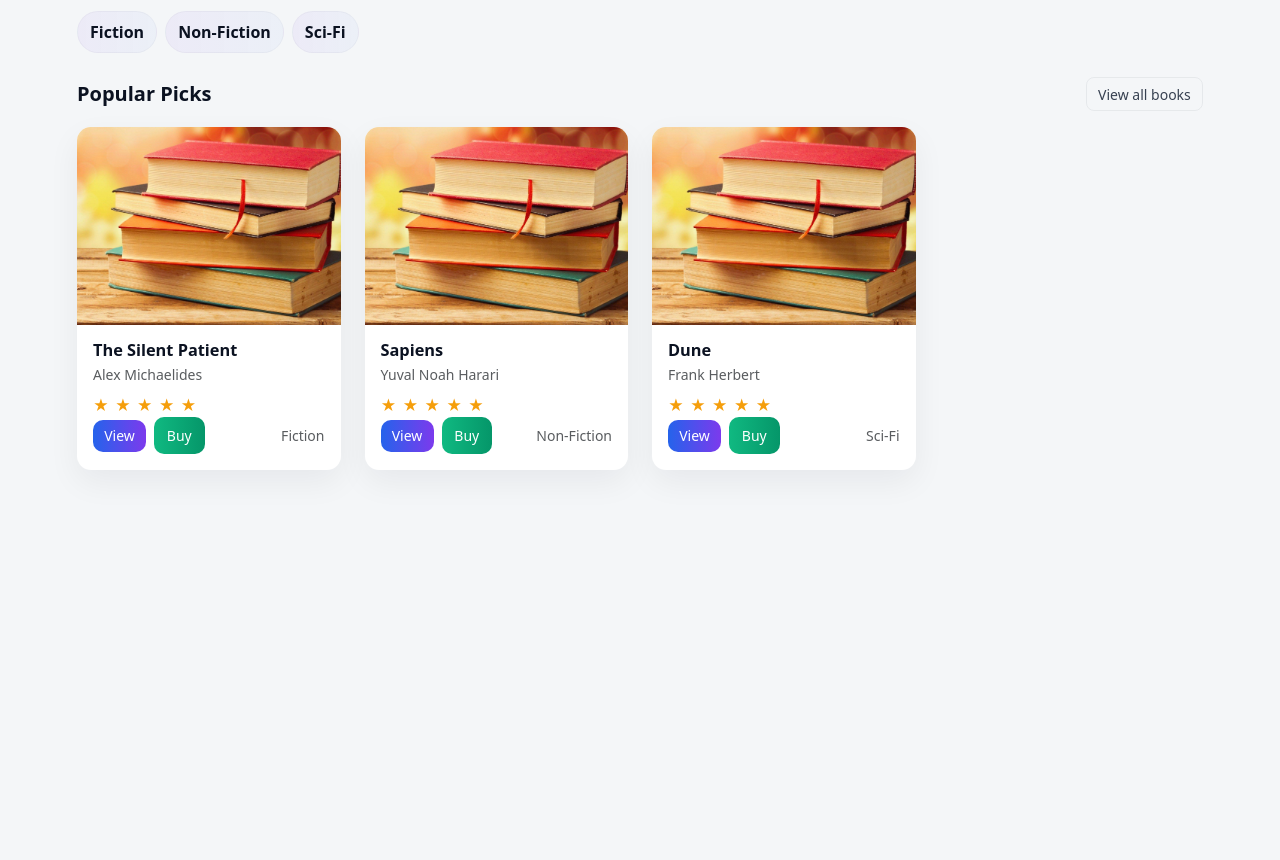
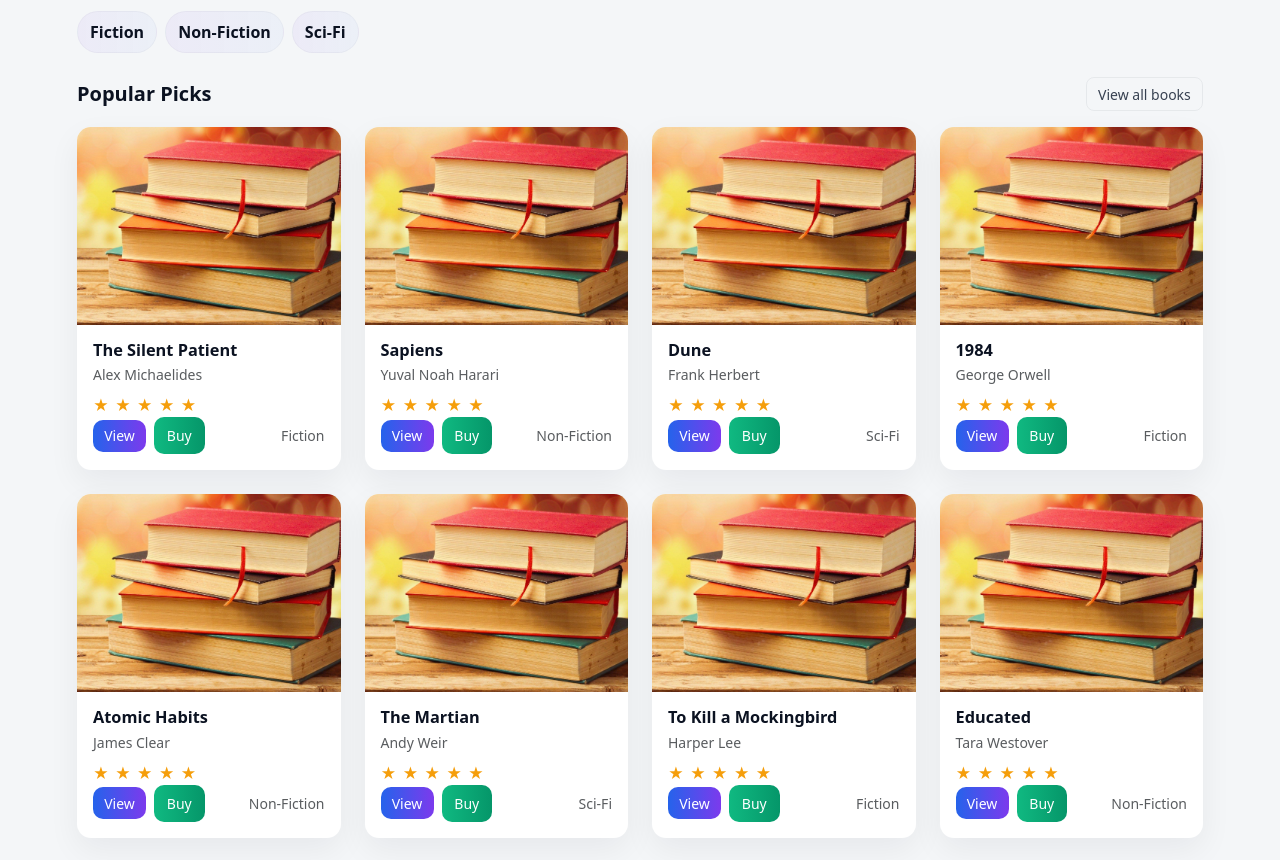
Before and after one commit to bhavanishankar7075/react-library-vite, a React (Vite) app in the folder my-online-library/: page / in a window 1280 px wide. Shown: the part 540-1400 px from the top of the page. Before the commit the page ends 1058 px from the top, so only its background shows below. Built offline with nearby package versions, Linux system fonts and the light colour scheme.

Commit message:
i have added the new books in data folder in that books.js  file

```diff
--- a/my-online-library/src/data/books.js
+++ b/my-online-library/src/data/books.js
@@ -13,7 +13,7 @@ title: 'Sapiens',
     author: 'Yuval Noah Harari',
     category: 'Non-Fiction',
     rating: 4.5,
-description: 'A short history of humankind.'
+    description: 'A fascinating exploration of the history and impact of Homo sapiens on the world.'
   },
   {
     id: 'b3',
@@ -21,9 +21,104 @@ title: 'Dune',
     author: 'Frank Herbert',
     category: 'Sci-Fi',
     rating: 4.4,
-description: 'Epic science fiction novel set on desert planet Arrakis.'
+    description: 'An epic science fiction saga set on the desert planet Arrakis, filled with politics, prophecy, and survival.'
+  },
+  {
+    id: 'b4',
+    title: '1984',
+    author: 'George Orwell',
+    category: 'Fiction',
+    rating: 4.6,
+    description: 'A dystopian novel depicting a totalitarian regime that controls every aspect of life.'
+  },
+  {
+    id: 'b5',
+    title: 'Atomic Habits',
+    author: 'James Clear',
+    category: 'Non-Fiction',
+    rating: 4.8,
+    description: 'A guide on building good habits, breaking bad ones, and mastering tiny behaviors that lead to remarkable results.'
+  },
+  {
+    id: 'b6',
+    title: 'The Martian',
+    author: 'Andy Weir',
+    category: 'Sci-Fi',
+    rating: 4.7,
+    description: 'A gripping survival story of an astronaut stranded on Mars, fighting to stay alive with creativity and science.'
+  },
+  {
+    id: 'b7',
+    title: 'To Kill a Mockingbird',
+    author: 'Harper Lee',
+    category: 'Fiction',
+    rating: 4.3,
+    description: 'A classic novel addressing racial injustice through the eyes of a young girl in the American South.'
+  },
+  {
+    id: 'b8',
+    title: 'Educated',
+    author: 'Tara Westover',
+    category: 'Non-Fiction',
+    rating: 4.7,
+    description: 'A memoir about a woman who escapes her strict survivalist family and pursues formal education.'
+  },
+  {
+    id: 'b9',
+    title: 'The Hitchhiker’s Guide to the Galaxy',
+    author: 'Douglas Adams',
+    category: 'Sci-Fi',
+    rating: 4.2,
+    description: 'A comedic sci-fi adventure following Arthur Dent as he travels across the galaxy.'
+  },
+  {
+    id: 'b10',
+    title: 'The Alchemist',
+    author: 'Paulo Coelho',
+    category: 'Fiction',
+    rating: 4.0,
+    description: 'A magical fable about following your dreams and discovering your purpose in life.'
+  },
+  {
+    id: 'b11',
+    title: 'Thinking, Fast and Slow',
+    author: 'Daniel Kahneman',
+    category: 'Non-Fiction',
+    rating: 4.4,
+    description: 'A deep dive into how humans make decisions, exploring fast instinctive thinking and slow deliberate thinking.'
+  },
+  {
+    id: 'b12',
+    title: 'Foundation',
+    author: 'Isaac Asimov',
+    category: 'Sci-Fi',
+    rating: 4.1,
+    description: 'A sci-fi masterpiece about the fall of a galactic empire and the plan to preserve human knowledge.'
+  },
+  {
+    id: 'b13',
+    title: 'The Great Gatsby',
+    author: 'F. Scott Fitzgerald',
+    category: 'Fiction',
+    rating: 4.2,
+    description: 'A tragic story of wealth, love, and ambition in the Roaring Twenties.'
+  },
+  {
+    id: 'b14',
+    title: 'Becoming',
+    author: 'Michelle Obama',
+    category: 'Non-Fiction',
+    rating: 4.7,
+    description: 'A powerful memoir reflecting Michelle Obama’s life, challenges, and journey to the White House.'
+  },
+  {
+    id: 'b15',
+    title: 'Neuromancer',
+    author: 'William Gibson',
+    category: 'Sci-Fi',
+    rating: 4.0,
+    description: 'A cyberpunk classic exploring artificial intelligence, hacking, and a futuristic digital world.'
   }
 ]
 
-
 export default initialBooks
```
Lines whose indentation alone changed are shown as unchanged.
